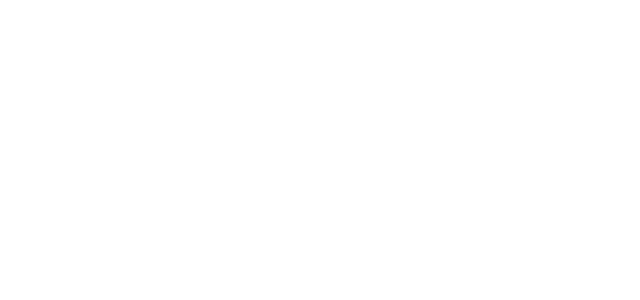
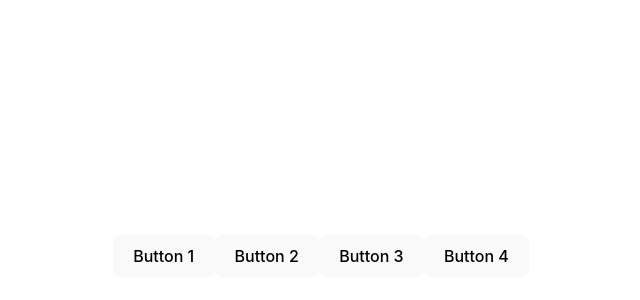
Before and after one commit to NinaEmiko/battle-jawn, a React (Vite) app in the folder Battle-Jawn/src/main/react-jawn/: page / in a window 1280 px wide. Shown: the part 144-444 px from the top of the page, without its empty margins (319-959 px from the left). Built offline with nearby package versions, Linux system fonts and the light colour scheme.

Commit message:
Added react component for buttons

```diff
--- a/Battle-Jawn/src/main/react-jawn/src/App.tsx
+++ b/Battle-Jawn/src/main/react-jawn/src/App.tsx
@@ -1,7 +1,12 @@
 import './App.css'
+import Button from './components/Button';
 
 function App() {
-
+  return (
+    <>
+      <Button></Button>
+    </>
+  );
 }
 
 export default App
--- /dev/null
+++ b/Battle-Jawn/src/main/react-jawn/src/components/Button.tsx
@@ -0,0 +1,14 @@
+import React from 'react'
+
+const Button = () => {
+  return (
+    <>
+    <button>Button 1</button>
+    <button>Button 2</button>
+    <button>Button 3</button>
+    <button>Button 4</button>
+    </>
+  )
+}
+
+export default Button
```
